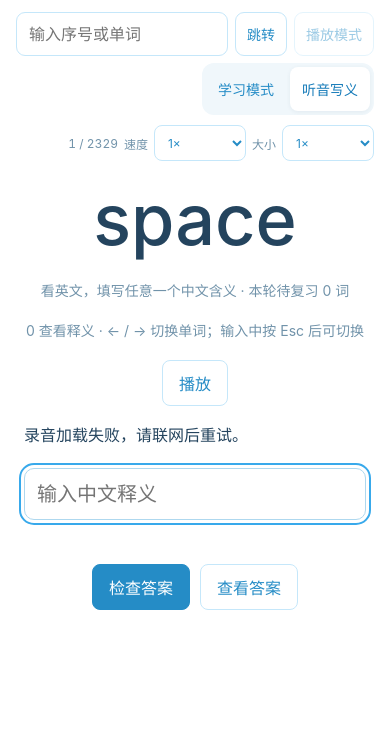
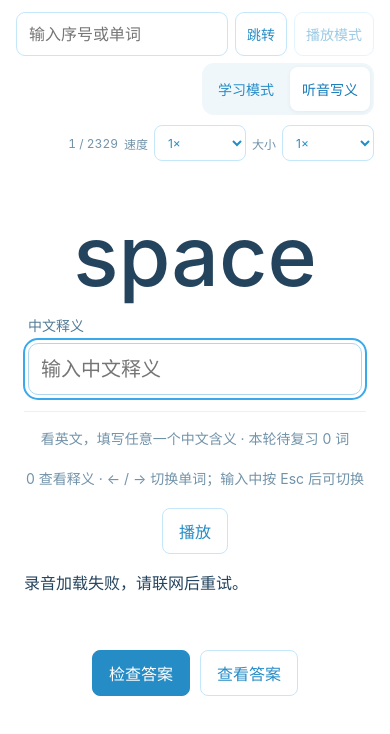
Before and after one commit to clearlove8888/Aword, a Vue app: page / in a window 390 px wide. Both pictures are taken after a click on the button "听音写义". Shown: the top 734 px of the page. Built offline with nearby package versions, Linux system fonts and the light colour scheme.

Commit message:
feat: Enhance dictation feature with improved input handling and responsive design adjustments

```diff
--- a/src/App.vue
+++ b/src/App.vue
@@ -157,6 +157,7 @@ const current = computed(() => {
 })
 const displayStyle = computed(() => ({
   '--quiz-word-size': `${84 * textScale.value}px`,
+  '--quiz-word-fit-size': `${150 / Math.max(current.value.word.length, 1)}cqi`,
   '--word-size': `${Math.min(
     18 * textScale.value,
     165 / Math.max(current.value.word.length, 1),
@@ -418,6 +419,7 @@ onBeforeUnmount(() => {
     @click="handlePageClick"
   >
     <h1
+      v-if="!dictation"
       class="word-content"
       @click="handleWordClick"
       :title="playing ? '暂停播放' : '播放录音'"
@@ -456,18 +458,25 @@ onBeforeUnmount(() => {
       {{ revealed ? '隐藏释义与例句' : '显示中文释义与例句' }}
     </button>
     <section v-if="dictation" class="dictation-panel">
+      <div class="answer-context">
+        <div class="quiz-prompt">
+          <h1 class="word-content" @click="handleWordClick" :title="playing ? '暂停播放' : '播放录音'">{{ current.word }}</h1>
+        </div>
+        <div class="answer-entry">
+          <label for="meaning-answer">中文释义</label>
+          <input id="meaning-answer" ref="answerInput" v-model="answer" form="dictation-answer-form" autocomplete="off"
+            placeholder="输入中文释义" :readonly="answerState === 'correct'"
+            @compositionstart="composing = true" @compositionend="composing = false"
+            @keydown.enter="($event.isComposing || composing || $event.keyCode === 229) && $event.preventDefault()" />
+        </div>
+      </div>
       <p class="dictation-hint">看英文，填写任意一个中文含义 · 本轮待复习 {{ reviewWords.size }} 词</p>
       <p class="dictation-hint">0 查看释义 · ← / → 切换单词；输入中按 Esc 后可切换</p>
       <div class="dictation-actions">
         <button type="button" :aria-pressed="playing" @click="togglePause">{{ playing ? '暂停' : '播放' }}</button>
       </div>
       <p v-if="audioMessage" role="status">{{ audioMessage }}</p>
-      <form class="answer-form" @submit.prevent="checkAnswer">
-
-        <input id="meaning-answer" ref="answerInput" v-model="answer" autocomplete="off"
-          placeholder="输入中文释义" aria-label="中文释义" :readonly="answerState === 'correct'"
-          @compositionstart="composing = true" @compositionend="composing = false"
-          @keydown.enter="($event.isComposing || composing || $event.keyCode === 229) && $event.preventDefault()" />
+      <form id="dictation-answer-form" class="answer-form" @submit.prevent="checkAnswer">
         <p class="answer-feedback" :class="{ correct: answerState === 'correct' }" role="status">{{ answerMessage }}</p>
         <div class="dictation-actions">
           <button type="submit" class="primary-action" :disabled="editingMeaning">{{ answerState === 'correct' ? '下一个单词' : answerState === 'shown' ? '重新检查' : '检查答案' }}</button>
--- a/src/style.css
+++ b/src/style.css
@@ -172,6 +172,7 @@ button, input, select { font: inherit; -webkit-tap-highlight-color: transparent;
 .dictation-page { padding-bottom: max(16px, env(safe-area-inset-bottom)); }
 .dictation-panel {
   order: 1;
+  flex: 1 1 auto;
   min-height: 0;
   width: min(100%, 720px);
   overflow-y: auto;
@@ -182,7 +183,7 @@ button, input, select { font: inherit; -webkit-tap-highlight-color: transparent;
 .dictation-actions { display: flex; flex-wrap: wrap; justify-content: center; gap: 10px; }
 .answer-form { margin-top: 22px; }
 .answer-form label { display: block; margin-bottom: 8px; }
-.answer-form input { width: 100%; min-height: 52px; padding: 12px; font-size: 20px; color: #24445e; border: 1px solid #aed8ef; border-radius: 10px; }
+.answer-entry input { width: 100%; min-height: 52px; padding: 12px; font-size: 20px; color: #24445e; border: 1px solid #aed8ef; border-radius: 10px; }
 .answer-feedback { min-height: 24px; margin: 10px 0; color: #9c5937; }
 .answer-feedback.correct { color: #208052; }
 .dictation-panel .primary-action { background: #258cc6; border-color: #258cc6; color: #fff; }
@@ -279,6 +280,26 @@ button, input, select { font: inherit; -webkit-tap-highlight-color: transparent;
 .top-toolbar button:disabled, .top-toolbar input:disabled { opacity: .45; cursor: default; }
 .dictation-page .dictation-panel { margin-top: 16px; }
 .dictation-page .word-content { font-size: min(var(--quiz-word-size, 84px), var(--word-size), 18dvh); }
+.answer-context {
+  position: sticky;
+  top: 0;
+  z-index: 1;
+  display: grid;
+  grid-template-columns: minmax(0, 1fr) minmax(0, 1fr);
+  align-items: center;
+  gap: 24px;
+  padding: 16px 4px 24px;
+  margin-bottom: 16px;
+  background: #fff;
+  border-bottom: 1px solid #e5f2fa;
+}
+.quiz-prompt { min-width: 0; container-type: inline-size; }
+.dictation-page .quiz-prompt .word-content { max-width: 100%; font-size: min(var(--quiz-word-size, 84px), var(--quiz-word-fit-size), 18dvh); }
+.answer-entry { min-width: 0; }
+.answer-entry label { display: block; margin-bottom: 8px; font-size: 14px; color: #527b96; }
+@media (max-width: 600px) {
+  .answer-context { grid-template-columns: minmax(0, 1fr); gap: 12px; padding-top: 8px; padding-bottom: 16px; }
+}
 .meaning-editor { margin-top: 20px; padding: 16px; background: #f0f7fb; border-radius: 12px; }
 .meaning-editor label { display: block; font-weight: 600; }
 .meaning-editor p { font-size: 14px; line-height: 1.5; color: #527b96; }
```
Also changed, not shown: src/data/words.json, 1 other file (tests, documents, lock files or other folders).
